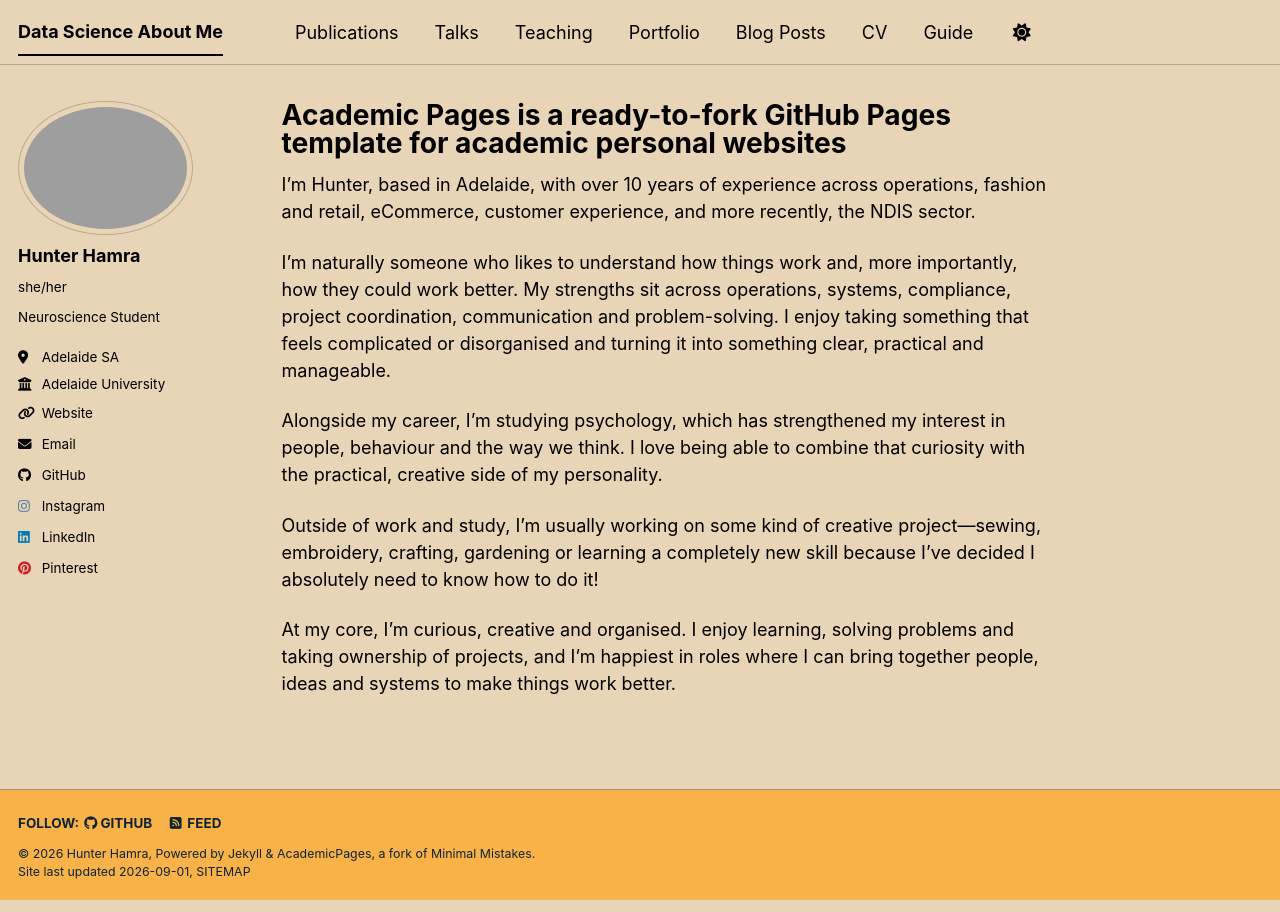
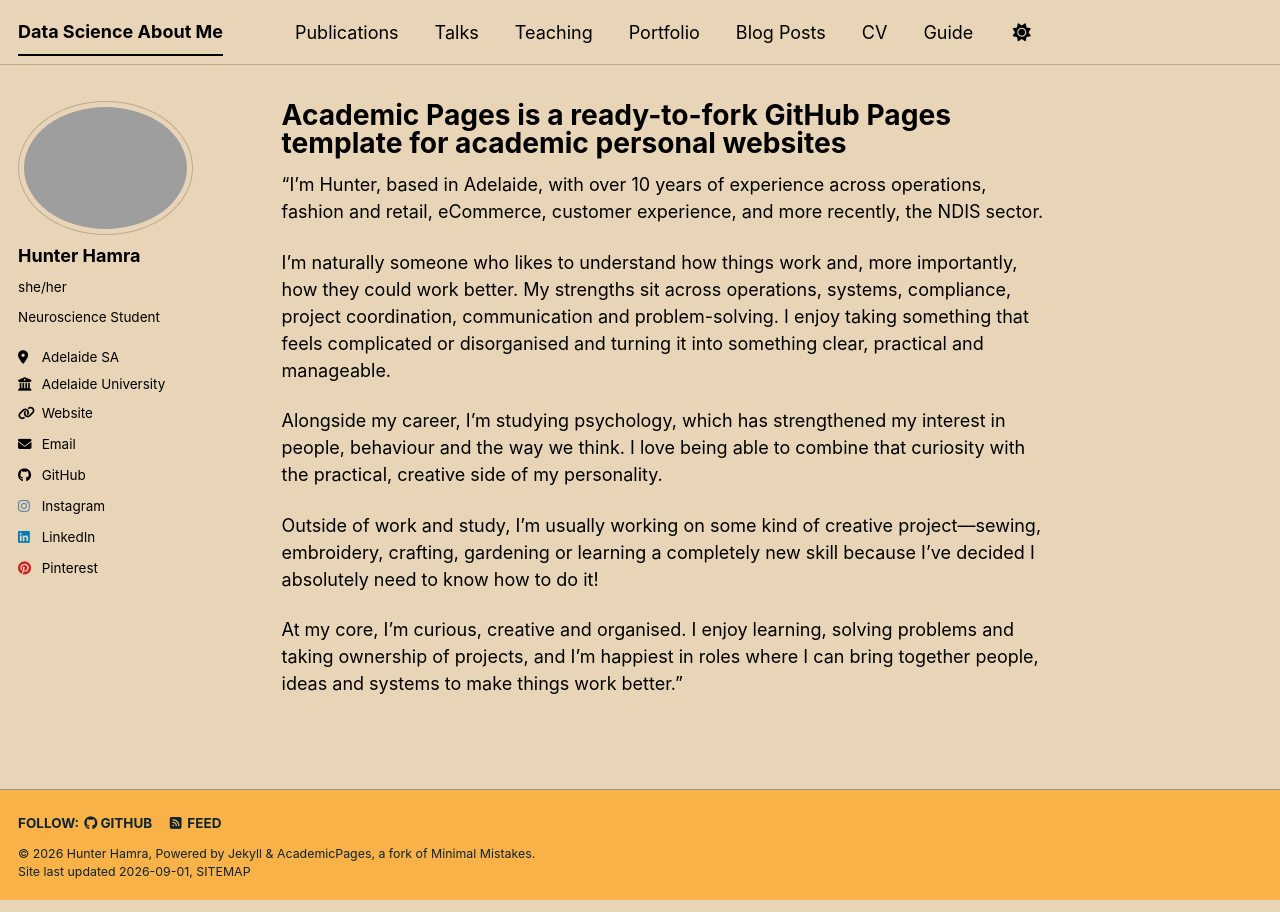
Before and after one commit to hunterhamra/hunterhamra.github.io, a Jekyll site: the page built from _pages/about.md, in a window 1280 px wide. Built offline with Jekyll 4.4.1, drawn with Linux system fonts in a browser that asks for light colours; a style sheet for code colours, icons or effects is not loaded.

```diff
--- a/_pages/about.md
+++ b/_pages/about.md
@@ -6,8 +6,7 @@ redirect_from:
   - /about/
   - /about.html
 ---
-
-I’m Hunter, based in Adelaide, with over 10 years of experience across operations, fashion and retail, eCommerce, customer experience, and more recently, the NDIS sector.
+"I’m Hunter, based in Adelaide, with over 10 years of experience across operations, fashion and retail, eCommerce, customer experience, and more recently, the NDIS sector.
 
 I’m naturally someone who likes to understand how things work and, more importantly, how they could work better. My strengths sit across operations, systems, compliance, project coordination, communication and problem-solving. I enjoy taking something that feels complicated or disorganised and turning it into something clear, practical and manageable.
 
@@ -15,4 +14,4 @@ Alongside my career, I’m studying psychology, which has strengthened my intere
 
 Outside of work and study, I’m usually working on some kind of creative project—sewing, embroidery, crafting, gardening or learning a completely new skill because I’ve decided I absolutely need to know how to do it!
 
-At my core, I’m curious, creative and organised. I enjoy learning, solving problems and taking ownership of projects, and I’m happiest in roles where I can bring together people, ideas and systems to make things work better.
+At my core, I’m curious, creative and organised. I enjoy learning, solving problems and taking ownership of projects, and I’m happiest in roles where I can bring together people, ideas and systems to make things work better."
```
